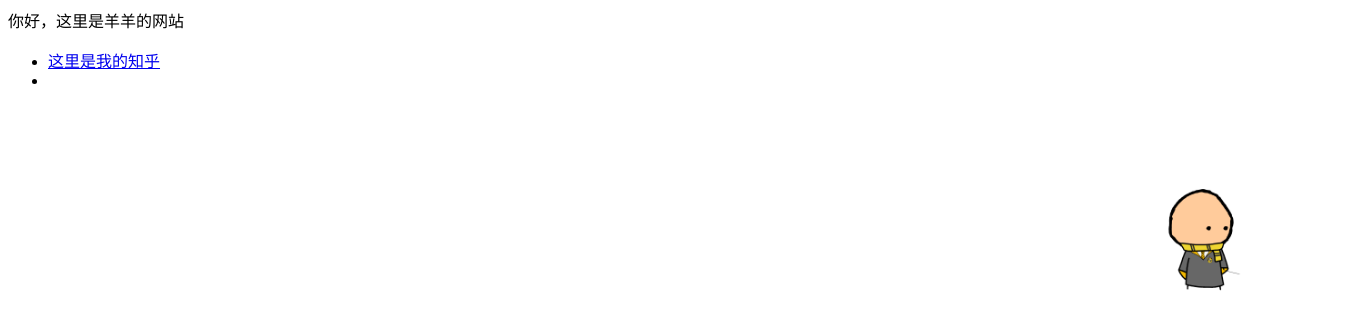
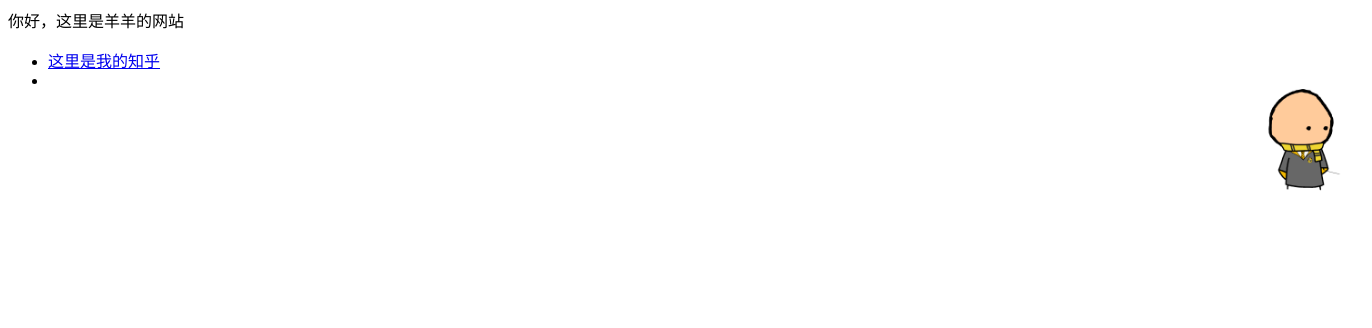
Before and after one commit to holmemie/holmemie.github.io, a plain HTML site: page index.html in a window 1280 px wide. Shown: the whole page, 1372 px wide, since content can reach past the window. Drawn offline with Linux system fonts and the light colour scheme.

Commit message:
Update index.html

```diff
--- a/index.html
+++ b/index.html
@@ -4,7 +4,7 @@
     <title>疯人院外</title>
 </head>
 <body>
-<img alt="我是个赫奇帕奇" align="right" src="image/Hogwarts Uniform_Hufflepuff-no hat.png" width="200" height="200" style="position:relative;top:100px;"/>
+<img alt="我是个赫奇帕奇" align="right" src="image/Hogwarts Uniform_Hufflepuff-no hat.png" width="200" height="200" style="position:relative;left:100px;"/>
 <p>你好，这里是羊羊的网站</p>
 <ul>
     <li> <a href="https://www.zhihu.com/people/fu-er-mo-mie/">这里是我的知乎</a> <li>
```
